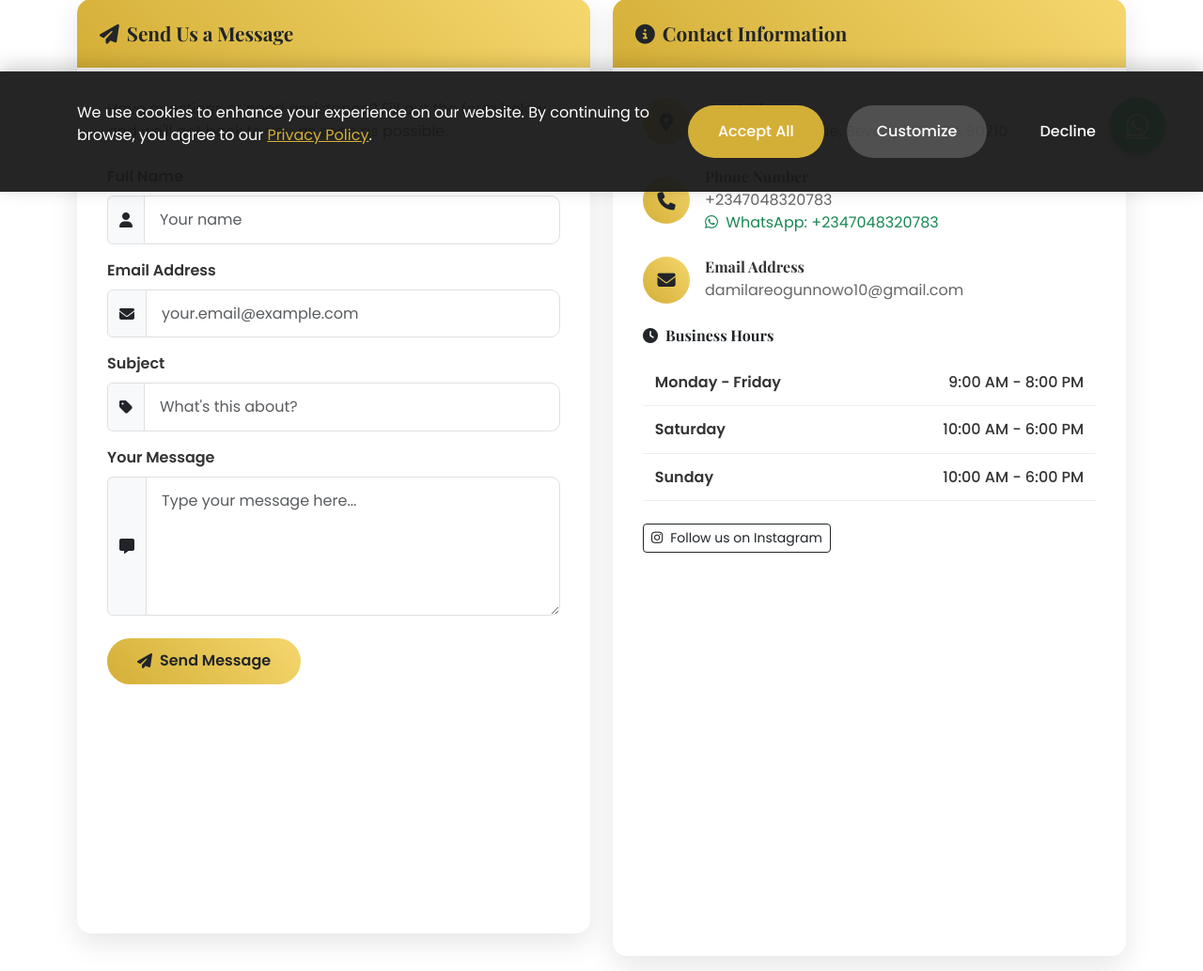
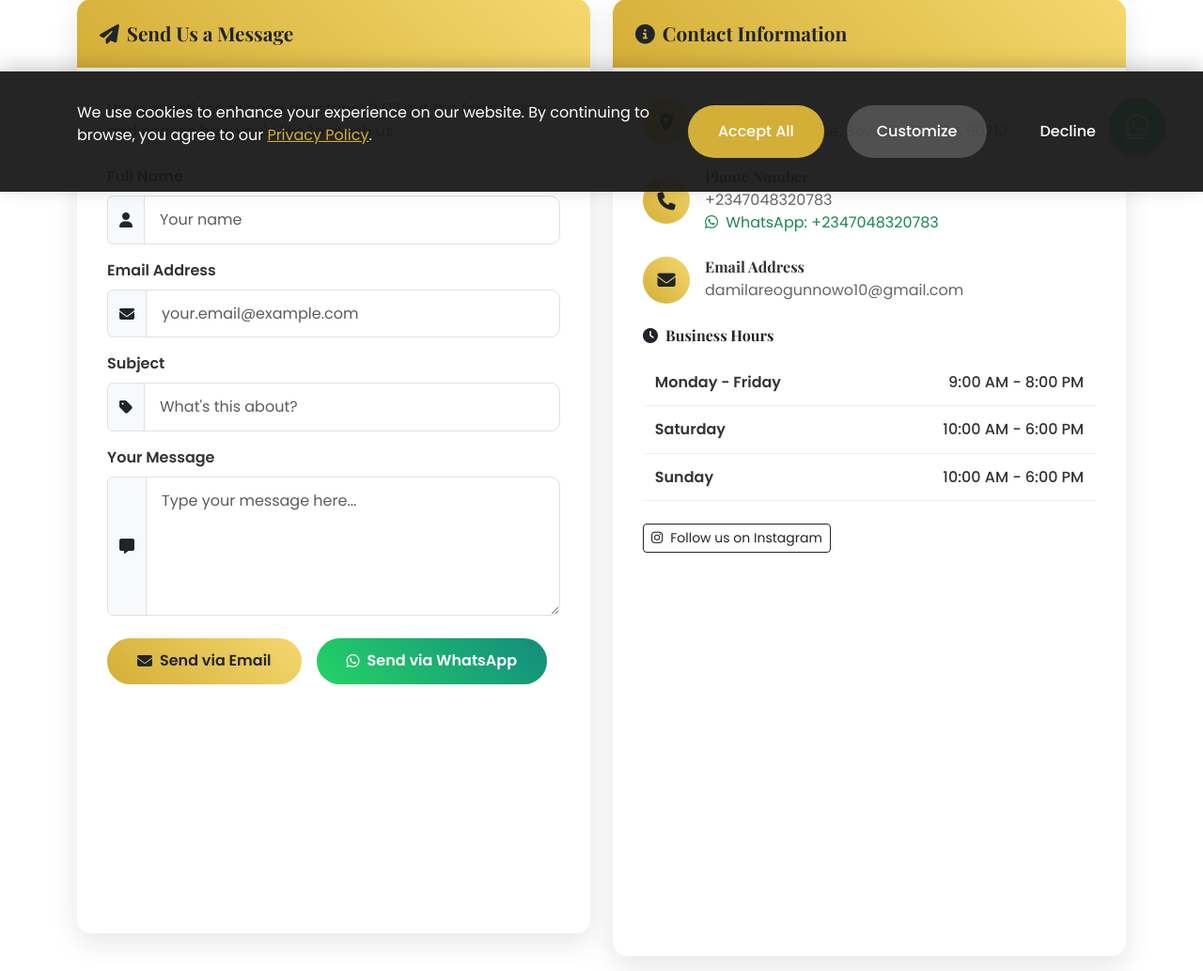
Before and after one commit to DarkSun2003/Hillz, a Django app: page /contact/ in a window 1280 px wide; the page is wider, and only the part inside the window is pictured. Shown: the part 596-1629 px from the top of that part at 94% size. Run offline with Django 5.2, Linux system fonts and the light colour scheme; data comes from the database, SQL or seed files in the repository; both versions use the stored data as it was after the commit.

Commit message:
contact email integration

```diff
--- a/car_rental/templates/contact.html
+++ b/car_rental/templates/contact.html
@@ -101,6 +101,7 @@
         margin-bottom: 0.5rem;
     }
 
+    /* Email Button */
     .btn-primary {
         background: linear-gradient(45deg, #d4af37, #f5d76e);
         border: none;
@@ -119,6 +120,33 @@
         transform: translateY(-2px);
         box-shadow: 0 5px 15px rgba(212, 175, 55, 0.3);
         color: #212529;
+    }
+
+    /* WhatsApp Button Styles */
+    .btn-whatsapp {
+        background: linear-gradient(45deg, #25D366, #128C7E);
+        border: none;
+        border-radius: 50px;
+        padding: 0.8rem 2rem;
+        font-weight: 600;
+        font-size: 1rem;
+        transition: all 0.3s ease;
+        display: inline-flex;
+        align-items: center;
+        color: white;
+    }
+
+    .btn-whatsapp:hover {
+        background: linear-gradient(45deg, #128C7E, #075E54);
+        transform: translateY(-2px);
+        box-shadow: 0 5px 15px rgba(37, 211, 102, 0.3);
+        color: white;
+    }
+
+    .form-actions {
+        display: flex;
+        gap: 1rem;
+        flex-wrap: wrap;
     }
 
     .info-item {
@@ -196,40 +224,18 @@
     }
 
     @keyframes fadeInDown {
-        from {
-            opacity: 0;
-            transform: translateY(-20px);
-        }
-        to {
-            opacity: 1;
-            transform: translateY(0);
-        }
+        from { opacity: 0; transform: translateY(-20px); }
+        to { opacity: 1; transform: translateY(0); }
     }
 
     @keyframes fadeInUp {
-        from {
-            opacity: 0;
-            transform: translateY(20px);
-        }
-        to {
-            opacity: 1;
-            transform: translateY(0);
-        }
-    }
-
-    @keyframes fadeIn {
-        from {
-            opacity: 0;
-        }
-        to {
-            opacity: 1;
-        }
+        from { opacity: 0; transform: translateY(20px); }
+        to { opacity: 1; transform: translateY(0); }
     }
 </style>
 {% endblock %}
 
 {% block content %}
-<!-- Hero Section -->
 <div class="hero-contact">
     <div class="hero-content">
         <h1>Contact Us</h1>
@@ -245,7 +251,7 @@
                     <h5><i class="fas fa-paper-plane me-2"></i>Send Us a Message</h5>
                 </div>
                 <div class="card-body">
-                    <p class="mb-4">Have questions or need assistance? Fill out the form below and we'll get back to you as soon as possible.</p>
+                    <p class="mb-4">Have questions or need assistance? Fill out the form below and choose how you'd like to reach us.</p>
 
                     {% if messages %}
                         {% for message in messages %}
@@ -256,20 +262,20 @@
                         {% endfor %}
                     {% endif %}
 
-                    <form method="post">
+                    <form method="post" id="contactForm">
                         {% csrf_token %}
                         <div class="mb-3">
                             <label for="name" class="form-label">Full Name</label>
                             <div class="input-group">
                                 <span class="input-group-text"><i class="fas fa-user"></i></span>
-                                <input type="text" class="form-control" id="name" name="name" placeholder="Your name" required>
+                                <input type="text" class="form-control" id="name" name="name" placeholder="Your name" value="{% if request.user.is_authenticated %}{{ request.user.customer_account.name|default:request.user.get_full_name|default:request.user.username }}{% endif %}" required>
                             </div>
                         </div>
                         <div class="mb-3">
                             <label for="email" class="form-label">Email Address</label>
                             <div class="input-group">
                                 <span class="input-group-text"><i class="fas fa-envelope"></i></span>
-                                <input type="email" class="form-control" id="email" name="email" placeholder="your.email@example.com" required>
+                                <input type="email" class="form-control" id="email" name="email" placeholder="your.email@example.com" value="{% if request.user.is_authenticated %}{{ request.user.email }}{% endif %}" required>
                             </div>
                         </div>
                         <div class="mb-3">
@@ -286,9 +292,18 @@
                                 <textarea class="form-control" id="message" name="message" rows="5" placeholder="Type your message here..." required></textarea>
                             </div>
                         </div>
-                        <button type="submit" class="btn btn-primary">
-                            <i class="fas fa-paper-plane me-2"></i>Send Message
-                        </button>
+
+                        <div class="form-actions">
+                            <button type="submit" class="btn btn-primary">
+                                <i class="fas fa-envelope me-2"></i>Send via Email
+                            </button>
+
+                            {% if site_info and site_info.whatsapp_phone %}
+                            <button type="button" class="btn btn-whatsapp" id="whatsappBtn">
+                                <i class="fab fa-whatsapp me-2"></i>Send via WhatsApp
+                            </button>
+                            {% endif %}
+                        </div>
                     </form>
                 </div>
             </div>
@@ -365,8 +380,7 @@
                 </div>
                 <div class="card-body p-0">
                     <div id="dynamic-map" style="height: 300px; width: 100%;">
-                        <!-- Fallback content will be inserted here if map fails to load -->
-                    </div>
+                        </div>
                 </div>
             </div>
         </div>
@@ -477,9 +491,50 @@
         });
     }
 
-    // Initialize the map when the page loads
+    // Initialize the map and WhatsApp logic when the page loads
     document.addEventListener('DOMContentLoaded', function() {
         initMap();
+
+        // --- WHATSAPP LOGIC ---
+        const whatsappBtn = document.getElementById('whatsappBtn');
+        if (whatsappBtn) {
+            whatsappBtn.addEventListener('click', function() {
+                // Grab values from the form inputs
+                const name = document.getElementById('name').value.trim();
+                const email = document.getElementById('email').value.trim();
+                const subject = document.getElementById('subject').value.trim();
+                const message = document.getElementById('message').value.trim();
+
+                // Basic validation so they don't send a blank WhatsApp message
+                if (!name || !message) {
+                    alert('Please fill out at least your Name and Message to send via WhatsApp.');
+                    return;
+                }
+
+                // Strip out anything that isn't a number to ensure the wa.me link works perfectly
+                const rawNumber = "{% if site_info and site_info.whatsapp_phone %}{{ site_info.whatsapp_phone|escapejs }}{% endif %}";
+                const whatsappNumber = rawNumber.replace(/[^0-9]/g, '');
+
+                if (!whatsappNumber) {
+                    alert('WhatsApp is currently unavailable. Please use the email button.');
+                    return;
+                }
+
+                // Construct a neatly formatted message for the dealer
+                let waText = `*Website Contact Inquiry*\n\n`;
+                waText += `*Name:* ${name}\n`;
+                if (email) waText += `*Email:* ${email}\n`;
+                if (subject) waText += `*Subject:* ${subject}\n\n`;
+                waText += `*Message:*\n${message}`;
+
+                // Encode the text so it works in a URL
+                const encodedText = encodeURIComponent(waText);
+                const waUrl = `https://wa.me/${whatsappNumber}?text=${encodedText}`;
+
+                // Open WhatsApp in a new tab
+                window.open(waUrl, '_blank');
+            });
+        }
     });
 </script>
 {% endblock %}
--- a/car_rental/views.py
+++ b/car_rental/views.py
@@ -406,6 +406,13 @@ class AboutView(View):
 
         return render(request, 'about.html', context)
 
+from django.core.mail import send_mail
+from django.conf import settings
+from django.contrib import messages
+from django.shortcuts import render, redirect
+from django.views import View
+# Make sure SiteInfo is imported!
+
 class ContactView(View):
     def get(self, request):
         site_info = SiteInfo.objects.first()
@@ -413,15 +420,42 @@ class ContactView(View):
         return render(request, 'contact.html', context)
 
     def post(self, request):
+        site_info = SiteInfo.objects.first()
+
+        # Grab the data from the form
         name = request.POST.get('name')
-        email = request.POST.get('email')
+        sender_email = request.POST.get('email')
         subject = request.POST.get('subject')
         message = request.POST.get('message')
 
-        # Process contact form (send email, save to database, etc.)
-        # This is a placeholder for actual contact form processing
-
-        messages.success(request, 'Your message has been sent successfully!')
+        # 1. Format the email content for the Admin
+        email_subject = f"Website Contact Form: {subject}"
+        email_body = (
+            f"You have a new message from the Hillz Exquisite contact form.\n\n"
+            f"Customer Name: {name}\n"
+            f"Customer Email: {sender_email}\n\n"
+            f"Message:\n{message}"
+        )
+
+        # 2. Determine who receives the email (Fallback to settings if SiteInfo is empty)
+        admin_email = site_info.email if site_info and site_info.email else settings.DEFAULT_FROM_EMAIL
+
+        # 3. Attempt to send the email
+        try:
+            send_mail(
+                subject=email_subject,
+                message=email_body,
+                from_email=settings.DEFAULT_FROM_EMAIL,
+                recipient_list=[admin_email],
+                fail_silently=False, # We want to know if it fails!
+            )
+            messages.success(request, 'Your message has been sent successfully! Our team will get back to you shortly.')
+
+        except Exception as e:
+            # If the email fails (e.g., bad SMTP settings), catch it so the site doesn't crash
+            messages.error(request, 'Sorry, our email server is currently down. Please use the WhatsApp button instead!')
+            print(f"EMAIL ERROR: {e}") # This will print to your terminal so you can debug the exact reason
+
         return redirect('car_rental:contact')
 
 # --- INDIVIDUAL SERVICE BOOKING VIEWS ---
```
Also changed, not shown: db.sqlite3.
